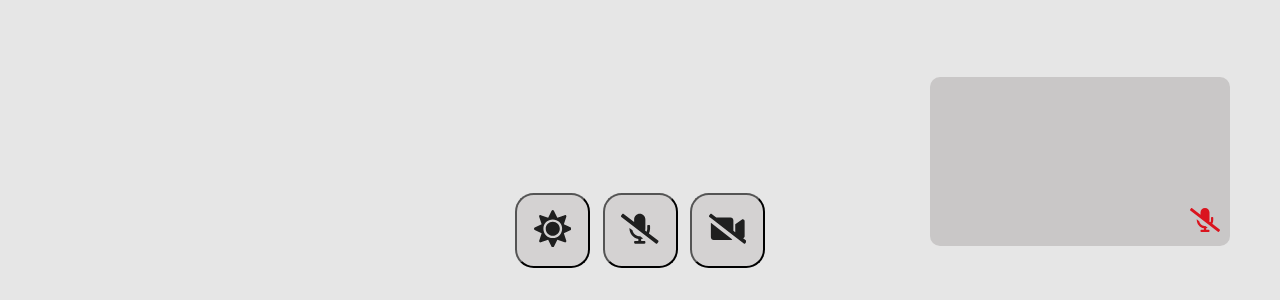
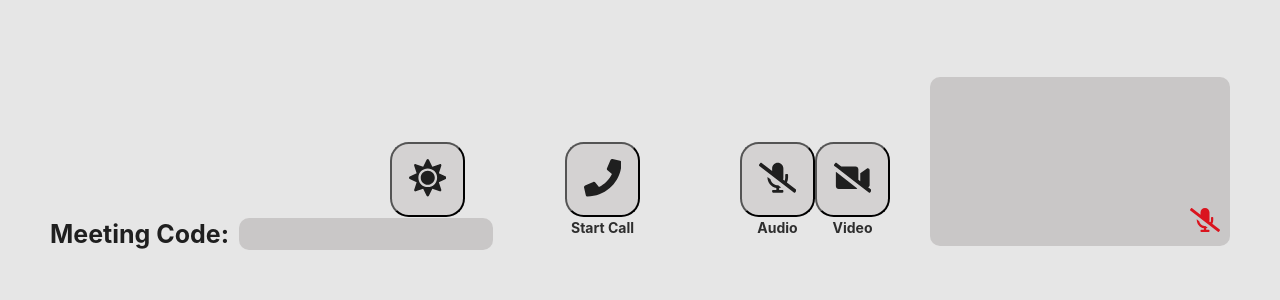
Before and after one commit to VictorKaraboychev/react-video-chat, a React (Vite) app: page / in a window 1280 px wide. Shown: the part 500-800 px from the top of the page. Built offline with nearby package versions, Linux system fonts and the light colour scheme; no server answers.

Commit message:
Modified UI

```diff
--- a/src/components/Controls.tsx
+++ b/src/components/Controls.tsx
@@ -1,4 +1,4 @@
-import { FaMicrophone, FaMicrophoneSlash, FaVideo, FaVideoSlash, FaMoon, FaSun } from 'react-icons/fa'
+import { FaMicrophone, FaMicrophoneSlash, FaVideo, FaVideoSlash, FaMoon, FaSun, FaPhone, FaPhoneSlash } from 'react-icons/fa'
 import { StyleSheet } from '../types/global';
 import useCustomState from '../state/state';
 import RoundedButton from './common/RoundedButton';
@@ -6,7 +6,8 @@ import VideoElement from './video/VideoElement';
 
 const Controls = () => {
 	const { COLORS, THEME, set: setTheme } = useCustomState.theme()
-	const { MEDIA, set: setMedia } = useCustomState.media()
+	const { MEDIA, setVideo, setAudio } = useCustomState.media()
+	const { USER_ID } = useCustomState.userId()
 	const { LOCAL_STREAM } = useCustomState.localStream()
 
 	const styles: StyleSheet = {
@@ -15,10 +16,13 @@ const Controls = () => {
 			display: 'flex',
 			flexDirection: 'row',
 			justifyContent: 'space-between',
-			alignItems: 'center',
-			width: 250,
+			alignItems: 'end',
+			width: 500,
 			bottom: 50,
 			height: '5%',
+		},
+		mediaContainer: {
+			display: 'flex',
 		},
 		local: {
 			position: 'fixed',
@@ -26,14 +30,40 @@ const Controls = () => {
 			bottom: 50,
 			width: 300,
 			borderRadius: 10
+		},
+		header: {
+			position: 'fixed',
+			left: 50,
+			bottom: 50,
+			color: COLORS.theme.text.primary,
+			fontSize: 25,
+			fontWeight: 'bold',
+			alignItems: 'center',
+		},
+		input: {
+			border: 0,
+			borderRadius: 10,
+			height: 30,
+			width: 250,
+			marginLeft: 10,
+			backgroundColor: COLORS.theme.background.quaternary,
+			color: COLORS.theme.text.secondary,
+			fontSize: 25,
+			fontStyle: 'italic',
+			textAlign: 'center',
 		}
 	}
 
 	return (
 		<div style={styles.container}>
+			<div style={styles.header}>
+				Meeting Code:
+				<input style={styles.input} type={"text"} pattern={"[A-Za-z0-9]"} maxLength={10}/>
+			</div>
 			<RoundedButton
 				Icon={THEME == 'light' ? FaSun : FaMoon}
 				radius={75}
+				label={"Theme"}
 				onPress={() => {
 					if (THEME == 'light') {
 						setTheme('dark')
@@ -43,25 +73,30 @@ const Controls = () => {
 				}}
 			/>
 			<RoundedButton
+				Icon={FaPhone}
+				radius={75}
+				label={"Start Call"}
+				onPress={() => {
+				}}
+			/>
+			<div style={styles.mediaContainer}>
+				<RoundedButton
 					Icon={MEDIA.audio ? FaMicrophone : FaMicrophoneSlash}
 					radius={75}
+					label={"Audio"}
 					onPress={() => {
-					setMedia({
-						video: MEDIA.video,
-						audio: !MEDIA.audio
-					})
+						setAudio(!MEDIA.audio)
 					}}
 				/>
 				<RoundedButton
 					Icon={MEDIA.video ? FaVideo : FaVideoSlash}
 					radius={75}
+					label={"Video"}
 					onPress={() => {
-					setMedia({
-						video: !MEDIA.video,
-						audio: MEDIA.audio
-					})
+						setVideo(!MEDIA.video)
 					}}
 				/>
+			</div>
 			<VideoElement
 				style={styles.local}
 				stream={MEDIA.video ? LOCAL_STREAM?.getVideoTracks()[0] || null: null}
--- a/src/state/state.ts
+++ b/src/state/state.ts
@@ -2,6 +2,7 @@ import { RecoilState, useRecoilState } from "recoil"
 import { v4 as uuidv4 } from "uuid"
 import DEFAULT from '../config/global'
 import { COLORS_BASE, THEMES } from '../config/style'
+import { deepCopy } from "../utility/functions"
 import useRTC, { useSocket } from "../web/connection"
 import atoms from "./atoms"
 
@@ -61,8 +62,30 @@ const useCustomState = {
 	},
 	media: () => {
 		const [ value, set ] = useRecoilState(atoms.media)
+		const { LOCAL_STREAM } = useCustomState.localStream()
+		const { addTracks, removeTracks } = useRTC()
 
-		return { MEDIA: value, set }
+		const setVideo = (state: boolean) => {
+			const video = LOCAL_STREAM?.getVideoTracks() || []
+			state ? addTracks(video) : removeTracks(video)
+
+			set({
+				video: state,
+				audio: value.audio
+			})
+		}
+
+		const setAudio = (state: boolean) => {
+			const audio = LOCAL_STREAM?.getAudioTracks() || []
+			state ? addTracks(audio) : removeTracks(audio)
+
+			set({
+				video: value.video,
+				audio: state
+			})
+		}
+
+		return { MEDIA: value, setVideo, setAudio}
 	},
 	userId: () => {
 		const [ value, set ] = useRecoilState(atoms.userId)
@@ -84,11 +107,13 @@ const useCustomState = {
 	},
 	remoteStream: () => {
 		const [ value, set ] = useRecoilState(atoms.remoteStream)
-		const { onTrackReceived } = useRTC()
+		const { onTrackAdded } = useRTC()
 
 		const load = () => {
-			onTrackReceived((track) => {
-				set(value?.addTrack(track) || null) // might need to be deep copied
+			onTrackAdded((track) => {
+				const tempStreams = deepCopy(value)
+				tempStreams?.addTrack(track)
+				set(tempStreams)
 			})
 		}
 
--- a/src/web/connection.ts
+++ b/src/web/connection.ts
@@ -5,13 +5,13 @@ import atoms from "../state/atoms"
 import useCustomState from "../state/state";
 
 const useRTC = () => {
-	const [ peerConnection, setPeer ] = useRecoilState(atoms.peerConnection)
-	const [ trackInfo, setTrackInfo ] = useRecoilState(atoms.trackInfo)
+	const [ peerConnection ] = useRecoilState(atoms.peerConnection)
+	const [ trackInfo ] = useRecoilState(atoms.trackInfo)
 
 	const load = () => {
 	}
 
-	const addTracks = (tracks: MediaStreamTrack[]) => {
+	const addTracks = (tracks: MediaStreamTrack[]) => {-
 		tracks.forEach((track) => {
 			trackInfo[track.id] = peerConnection.addTrack(track)
 		})
@@ -27,7 +27,7 @@ const useRTC = () => {
 		peerConnection.addIceCandidate(iceCandidate)
 	}
 
-	const onTrackReceived = (callback: (track: MediaStreamTrack) => void) => {
+	const onTrackAdded = (callback: (track: MediaStreamTrack) => void) => {
 		peerConnection.ontrack = (event) => {
 			event.streams[0].getTracks().forEach((track) => {
 				callback(track)
@@ -47,7 +47,7 @@ const useRTC = () => {
 		}
 	}
 
-	return { PEER_CONNECTION: peerConnection, load, addTracks, removeTracks, addIceCandidate, onTrackReceived, onDataChannelReceived, onIceCandidateGenerated }
+	return { PEER_CONNECTION: peerConnection, load, addTracks, removeTracks, addIceCandidate, onTrackAdded, onDataChannelReceived, onIceCandidateGenerated }
 }
 
 export const useSocket = () => {
@@ -55,7 +55,9 @@ export const useSocket = () => {
 	const { USER_ID } = useCustomState.userId()
 
 	const load = () => {
-		set(io(SERVER_URL))
+		// try {
+		// 	set(io(SERVER_URL))
+		// } catch (err) {console.warn(err)}
 	}
 
 	const onConnect = (callback: () => void) => {
```
Lines whose indentation alone changed are shown as unchanged.
